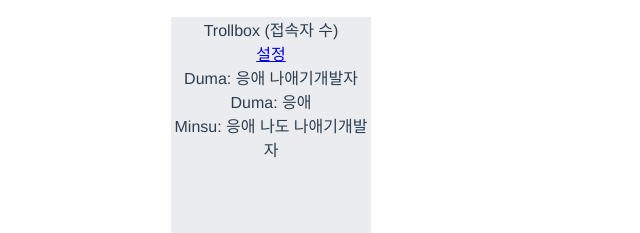
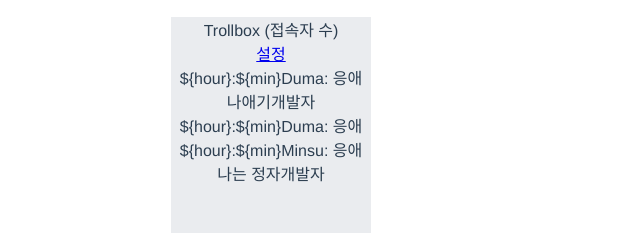
Before and after one commit to Dumaprince/vue-chat, a Vue app: page / in a window 1280 px wide. Shown: the part 454-687 px from the top of the page, without its empty margins (269-909 px from the left). Built offline with nearby package versions, Linux system fonts and the light colour scheme.

Commit message:
죄송합니다

```diff
--- a/src/components/Chat.vue
+++ b/src/components/Chat.vue
@@ -10,16 +10,17 @@
       </header>
 
       <div class="body">
-        <div class="chatWidget">
-          <div class="chatSection">
-            <span v-for="(a,i) in data" :key="i">
-              <a class="user">{{data[i].name}}</a>
-              <span class="message">: {{data[i].chat}}</span>
+        <div class="chat-widget">
+          <div class="chat-section">
+            <span v-for="a in data" :key="a.chat">
+              <span class="short-date">{{timestamp_to_date(a.timestamp)}}</span>
+              <a class="user">{{a.name}}</a>
+              <span class="message">: {{a.chat}}</span>
               <br/>
             </span>
           </div>
         </div>
-        <div class="chatInputWrapper">
+        <div class="chat-input-wrapper">
 
         </div>
       </div>
@@ -43,10 +44,21 @@
           },
           {
               'name':'Minsu',
-              'chat':'응애 나도 나애기개발자',
+              'chat':'응애 나는 정자개발자',
               'timestamp':1641139601
           },
       ]
+    }
+  },
+  methods: {
+    timestamp_to_date(news){
+      var date = new Date(news.timestamp * 1000 - 60 * 60 * 9 * 1000);
+      var hour = this.correction_date(date.getHours());
+      var min = this.correction_date(date.getMinutes());
+      return '${hour}:${min}'
+    },
+    correction_date(i){
+      return i >= 10 ? i : '0' + i
     }
   }
 }
```
